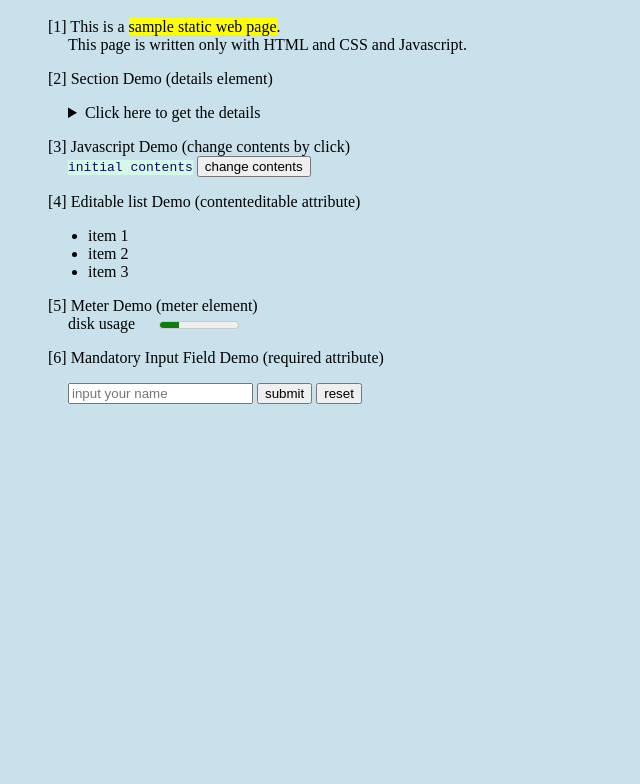
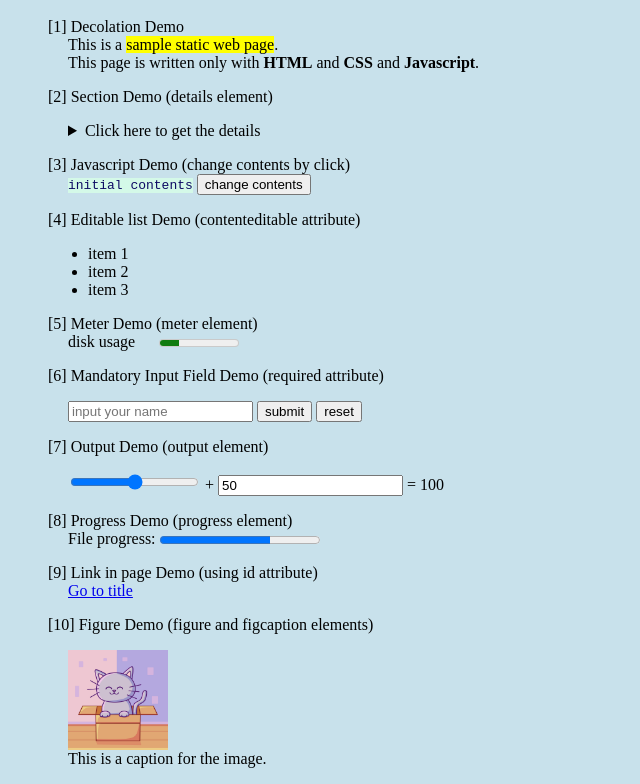
Before and after one commit to kthub/static-web-jumpstart-template, a plain HTML site: page index.html in a window 1280 px wide. Shown: the part 48-832 px from the top of the page, without its empty margins (0-640 px from the left). Before the commit the page ends 800 px from the top, so only its background shows below. Drawn offline with Linux system fonts and the light colour scheme.

Commit message:
add some samples

```diff
--- a/default.css
+++ b/default.css
@@ -28,3 +28,6 @@ label, meter {
 form {
   margin-left: 60px;
 }
+figure {
+  margin-left: 60px;
+}
--- a/index.html
+++ b/index.html
@@ -5,11 +5,17 @@
     <title>Static Web Page Sample</title>
   </head>
   <body>
-    <h1>Static Web Page Sample</h1>
+    <h1 id="sample-title">Static Web Page Sample</h1>
     <div>
       <p>
-        [1] This is a <mark>sample static web page</mark>.<br/>
-        <span class="margin">This page is written only with HTML and CSS and Javascript.</span>
+        [1] Decolation Demo
+        <br/>
+        <span class="margin">
+          This is a <mark>sample static web page</mark>.<br/>
+        </span>
+        <span class="margin">
+          This page is written only with <strong>HTML</strong> and <strong>CSS</strong> and <strong>Javascript</strong>.
+        </span>
       </p>
       <p>
         [2] Section Demo (details element)
@@ -46,6 +52,34 @@
           <input type="reset" value="reset">
         </form>
       </p>
+      <p>
+        [7] Output Demo (output element)
+        <br/>
+        <form oninput="total.value=parseInt(a.value)+parseInt(b.value)">
+          <input type="range" id="a" name="a" value="50"> +
+          <input type="number" id="b" name="b" value="50"> =
+          <output name="total" for="a b">100</output>
+        </form>
+      </p>
+      <p>
+        [8] Progress Demo (progress element)
+        <br/>
+        <label for="file">File progress:</label>
+        <progress id="file" value="69" max="100"></progress>
+      </p>
+      <p>
+        [9] Link in page Demo (using id attribute)
+        <br/>
+        <span class="margin"><a href="#sample-title">Go to title</a></span>
+      </p>
+      <p>
+        [10] Figure Demo (figure and figcaption elements)
+        <br/>
+        <figure>
+          <img src="sample.webp" alt="Sample Image" height="100">
+          <figcaption>This is a caption for the image.</figcaption>
+        </figure>
+      </p>
     </div>
   </body>
 </html>
--- a/script.js
+++ b/script.js
@@ -1,4 +1,4 @@
-// [3] Javascript sample
+// [3] Javascript Demo
 let code = document.getElementsByTagName('code');
 
 let button = document.createElement("button")
```
Also changed, not shown: sample.webp (added).
